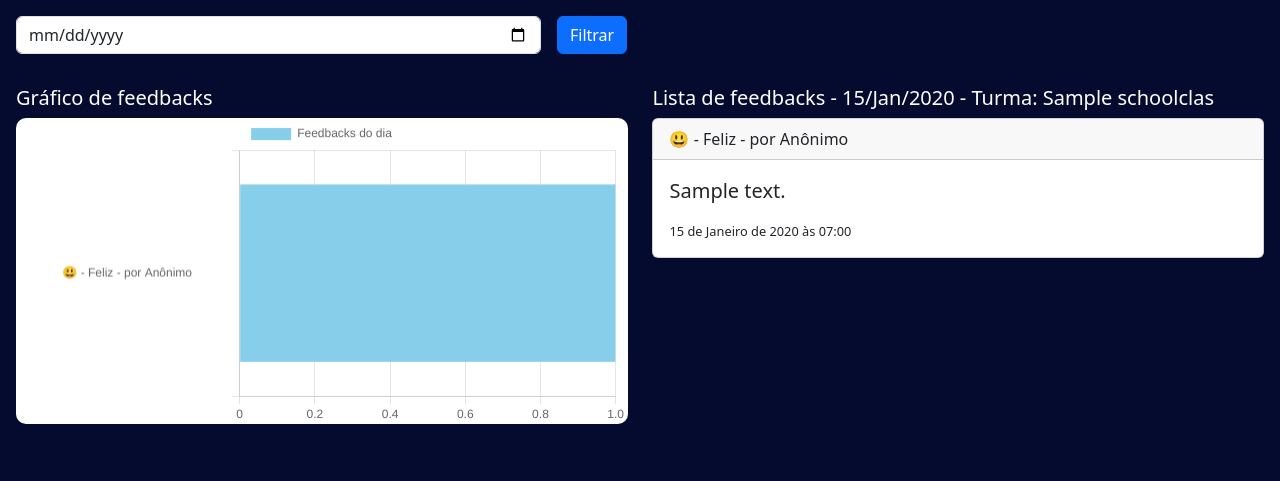
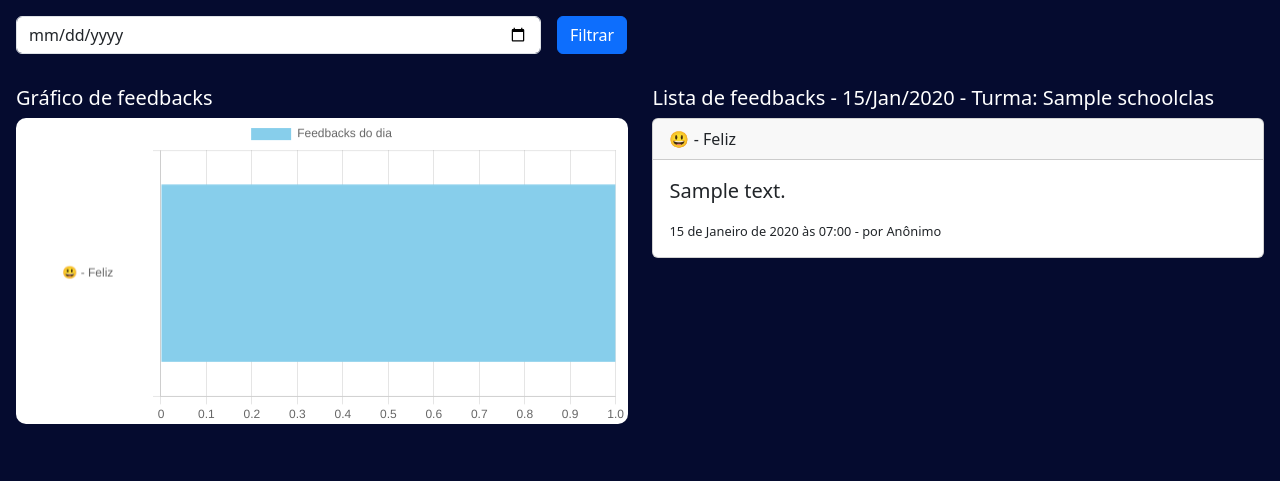
Before and after one commit to gabrielfreitas/clarity_minds, a Django app: template templates/feedbacks.html in a window 1280 px wide. Shown: the part 140-621 px from the top of the page. Run offline with Django 4.2, Linux system fonts and the light colour scheme; tables that the repository leaves empty hold one stand-in row (values such as "Sample post"); the template is opened without the code that fills it: values that come from a table or form of the project are taken from there, most other values are stand-ins (such as "Sample title", 1, 10 or a date in 2020); parts of the project's set-up code (start-up, migrations or seed data) failed here and were passed over.

Commit message:
pequenos ajustes

```diff
--- a/templates/feedbacks.html
+++ b/templates/feedbacks.html
@@ -54,12 +54,12 @@ Olá {{ request.user.first_name }}!
       {% for obj in object_list %}
         <div class="card" style="width: 100%; margin-bottom: 1rem">
           <div class="card-header">
-            {{ obj.get_emoji_display }} - por {% if obj.is_anonymous %}Anônimo{% else %}{{ obj.student.name }}{% endif %}
+            {{ obj.get_emoji_display }}
           </div>
           <div class="card-body">
             <blockquote class="blockquote mb-0">
               <p>{{ obj.message }}</p>
-              <p style="font-size: 0.8rem;">{{ obj.created_at }}</p>
+              <p style="font-size: 0.8rem;">{{ obj.created_at }} - por {% if obj.is_anonymous %}Anônimo{% else %}{{ obj.student.name }}{% endif %}</p>
             </blockquote>
           </div>
         </div>
--- a/templates/home.html
+++ b/templates/home.html
@@ -4,6 +4,7 @@
   <a href="{% url 'login' %}"><button type="button" class="btn btn-primary">Entrar como professor</button></a>
 {% else %}
   Olá {{ request.user.first_name }}!
+  <a href="{% url 'schools-classes' %}"><button type="button" class="btn btn-primary">Turmas</button></a>
   <a href="{% url 'logout' %}">
     <button type="button" class="btn btn-primary">Sair</button>
   </a>
```
